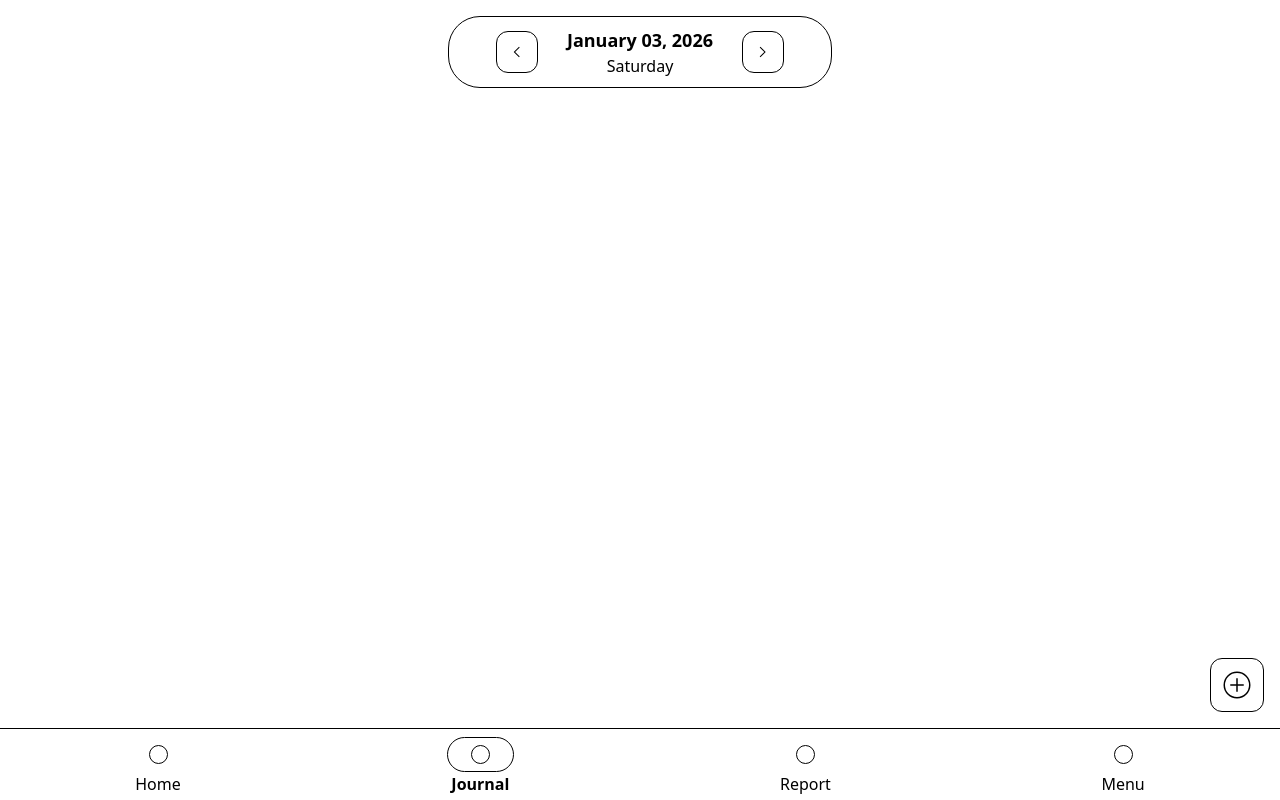
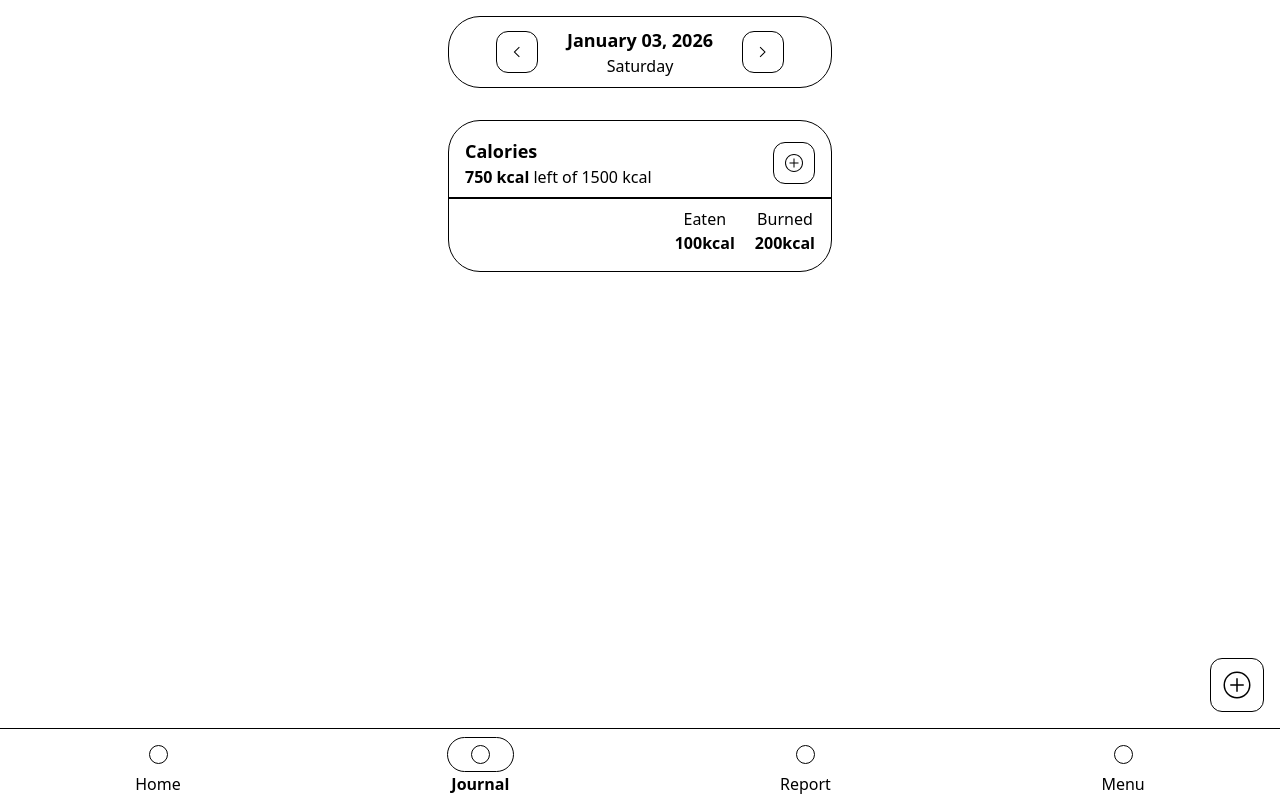
Before and after one commit to luisrafaeldeluvio/wellness-app, a React (Vite) app: page /journal in a window 1280 px wide. Built offline with nearby package versions, Linux system fonts and the light colour scheme.

Commit message:
Add JournalSummary component and integrate it into the Journal page

```diff
--- /dev/null
+++ b/src/components/JournalSummary.tsx
@@ -0,0 +1,42 @@
+import Button from "./Button";
+
+const JournalSummary = () => {
+  return (
+    <>
+      <div className="m-4 mx-auto flex w-96 flex-col justify-around rounded-4xl border p-4">
+        <div className="flex w-full flex-row items-center justify-between">
+          <div className="flex flex-col">
+            <span className="text-lg font-bold">Calories</span>
+            <span>
+              <span className="font-semibold">750 kcal</span> left of 1500 kcal
+            </span>
+          </div>
+
+          <Button style="m-0!">
+            <img src="src/assets/icons/add_circle_24dp_000000_FILL0_wght200_GRAD0_opsz24.svg" />
+          </Button>
+        </div>
+
+        <div className="m-2 -mx-4 border border-black"></div>
+
+        <div className="flex w-full flex-row items-center justify-between">
+          <div>{/*placeholder */}</div>
+
+          <div className="flex flex-row gap-5">
+            <div className="flex flex-col items-center">
+              <span>Eaten</span>
+              <span className="font-bold">100kcal</span>
+            </div>
+
+            <div className="flex flex-col items-center">
+              <span>Burned</span>
+              <span className="font-bold">200kcal</span>
+            </div>
+          </div>
+        </div>
+      </div>
+    </>
+  );
+};
+
+export default JournalSummary;
--- a/src/pages/Journal.tsx
+++ b/src/pages/Journal.tsx
@@ -7,6 +7,7 @@ import FoodItem from "../components/FoodItem";
 import { Journal as JournalClass } from "../db";
 import { addJournal, getJournalByDate } from "../services/journalService";
 import { addFoodItem, getFoodItem } from "../services/foodItemService";
+import JournalSummary from "../components/JournalSummary";
 
 async function init() {
   // await newJournal(new Journal(dayjs().toISOString()));
@@ -62,6 +63,9 @@ const Journal = () => {
   return (
     <>
       <CalendarHead date={date} setDate={setDate}></CalendarHead>
+
+      <JournalSummary></JournalSummary>
+
       <ul className="h-[calc(100dvh-11rem)] overflow-y-auto">
         {foodItems.map((food) => (
           <FoodItem data={food}></FoodItem>
```
